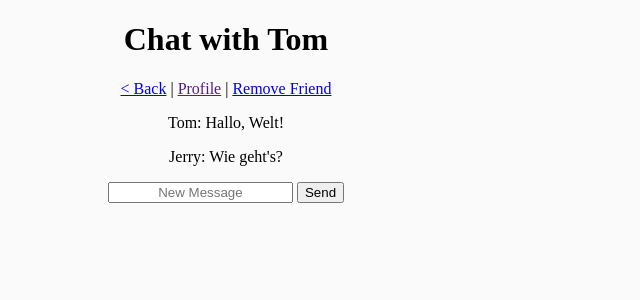
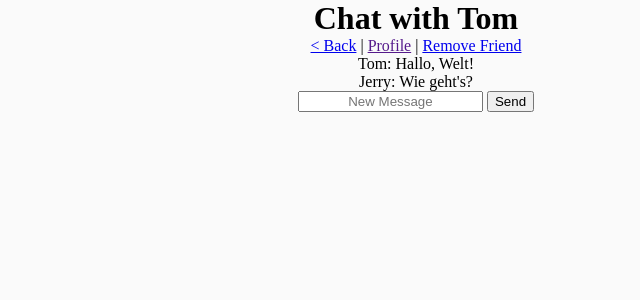
Before and after one commit to ImpyKid/webtechnologien, a PHP site: page /chat.html in a window 1280 px wide. Shown: the top 300 px of the page, without its empty margins (224-864 px from the left). Run offline with PHP 8.4, Linux system fonts and the light colour scheme.

Commit message:
max-width to margin

```diff
--- a/Aufgabe 2/style.css
+++ b/Aufgabe 2/style.css
@@ -1,6 +1,6 @@
 * {
     text-align: center;
-    max-width: 900px;
+    margin: auto;
 }
 
 body {
```
